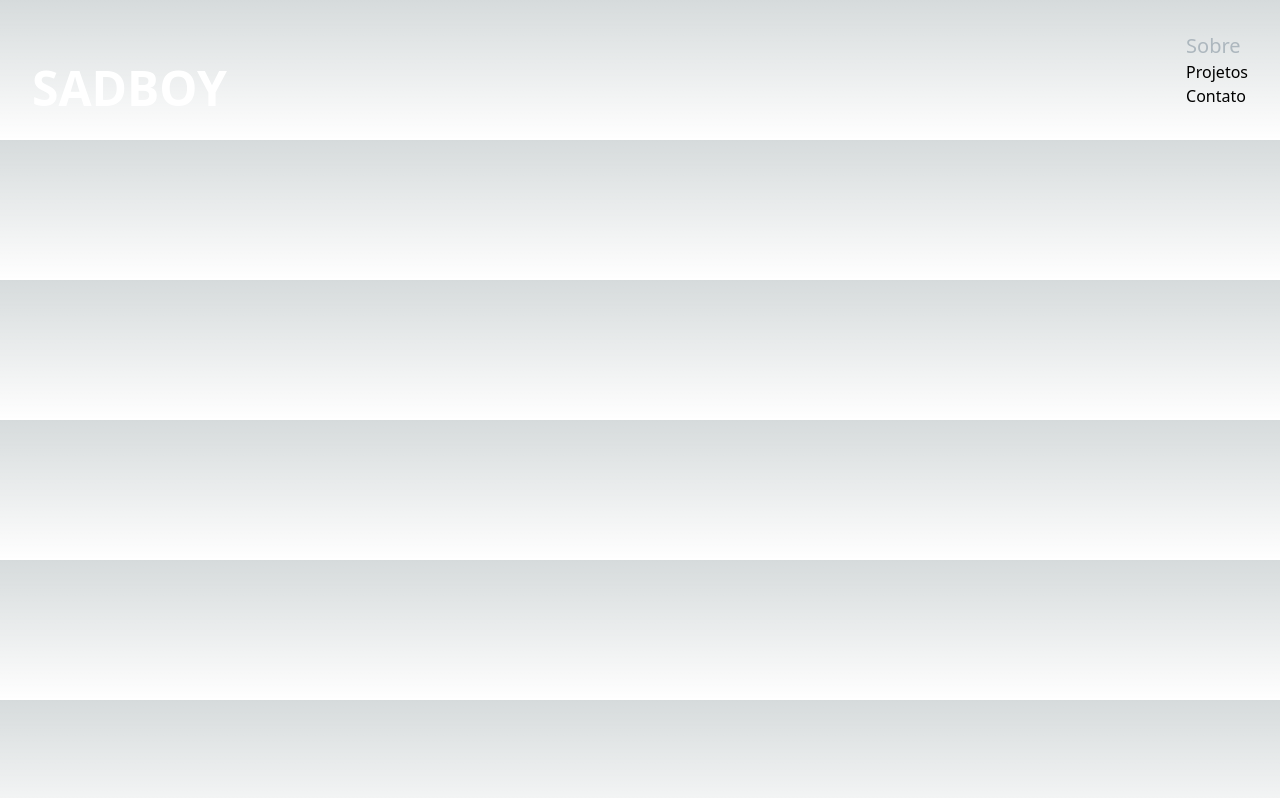
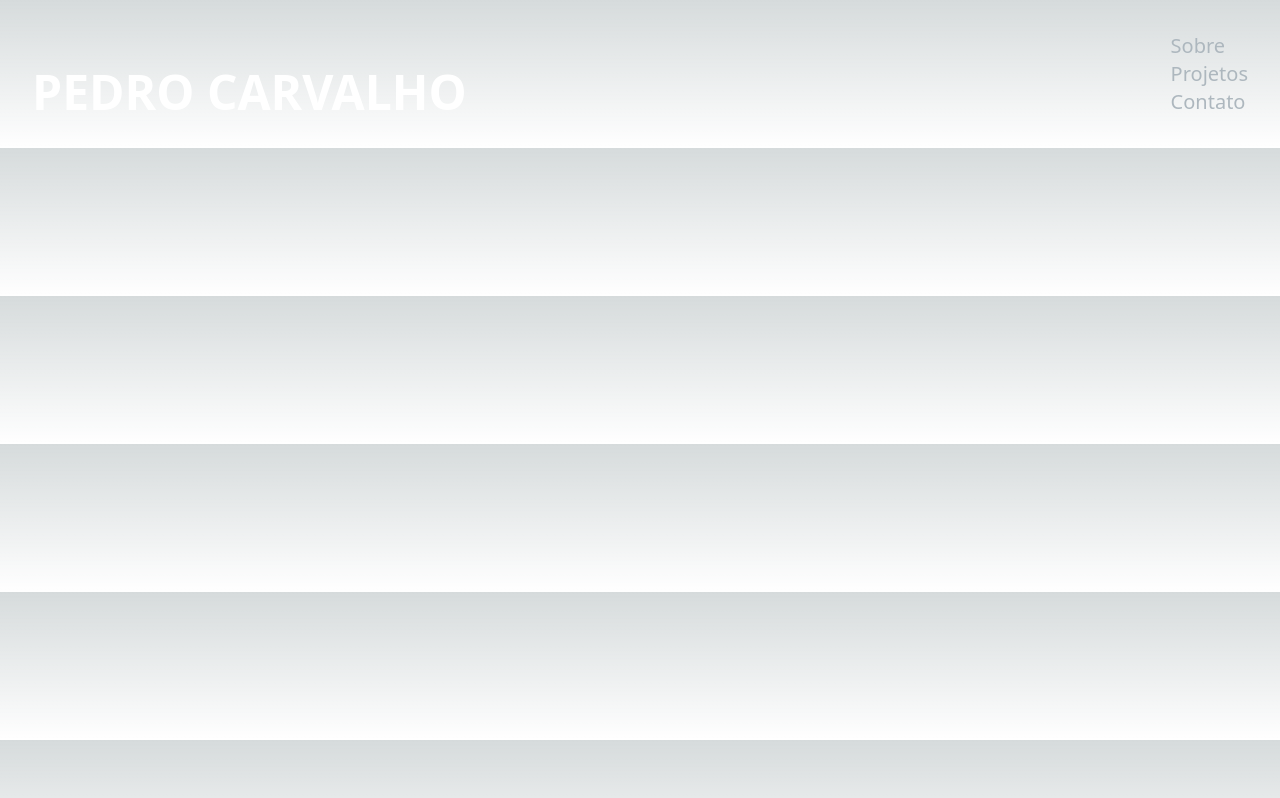
Before and after one commit to sadpreduu/sad-portifolio, a Next.js app: page /components/Navbar in a window 1280 px wide. Built offline with nearby package versions, Linux system fonts and the light colour scheme; a web font is replaced by a local one.

Commit message:
feat: created new component

```diff
--- /dev/null
+++ b/src/pages/components/NavLink.jsx
@@ -0,0 +1,11 @@
+import Link from "next/link"
+
+const NavLink = ({ href, title }) => {
+    return (
+    <Link href={href}
+        className="block py-2 pl-3 pr-4 text-[#ADB7BE] sm:text-xl roudend md:p-0 hover:text-white">
+        {title}
+    </Link>);
+};
+
+export default NavLink;
--- a/src/pages/components/Navbar.jsx
+++ b/src/pages/components/Navbar.jsx
@@ -7,13 +7,16 @@ const Navbar = () => {
     <nav>
         <div className="flex flex-wrap items-centefr justify-between mx-auto p-8">
            <Link href={"/"} className="text-5xl text-white font-semibold self-center h-3">
-            SADBOY
+            PEDRO CARVALHO
            </Link>
            <div className="menu hidden md:block md:w-auto" id="navbar">
             <ul>
-                <li><Link href={"#about"}className="block py-2 pl-3 pr-4 text-[#ADB7BE] sm:text-xl roudend md:p-0 hover:text-white">Sobre</Link></li>
-                <li><Link href={"#projects"}>Projetos</Link></li>
-                <li><Link href={"#contact"}>Contato</Link></li>
+                <li><Link href={"#about"}className="block py-2 pl-3 pr-4 text-[#ADB7BE] sm:text-xl roudend md:p-0 hover:text-white">
+                  Sobre</Link></li>
+                <li><Link href={"#projects"}className="block py-2 pl-3 pr-4 text-[#ADB7BE] sm:text-xl roudend md:p-0 hover:text-white">
+                  Projetos</Link></li>
+                <li><Link href={"#contact"}className="block py-2 pl-3 pr-4 text-[#ADB7BE] sm:text-xl roudend md:p-0 hover:text-white">
+                  Contato</Link></li>
             </ul>
            </div>
         </div>
```
